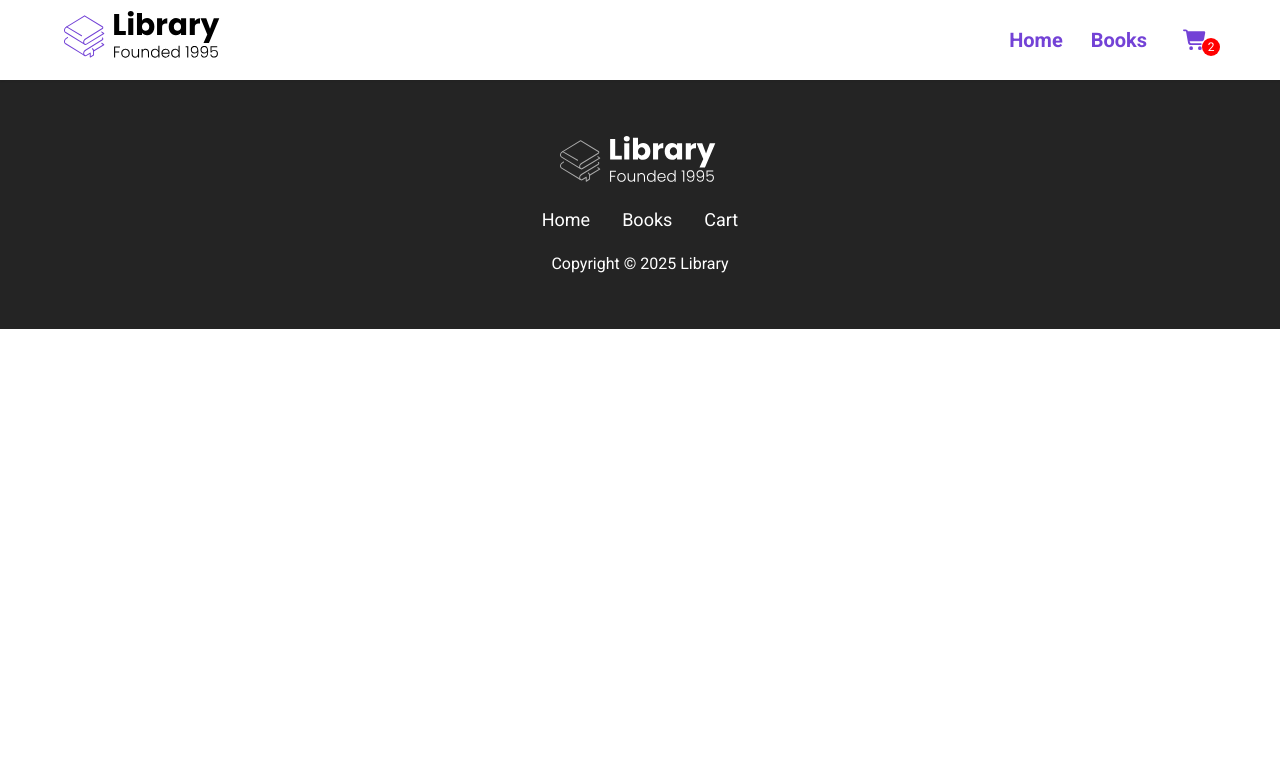
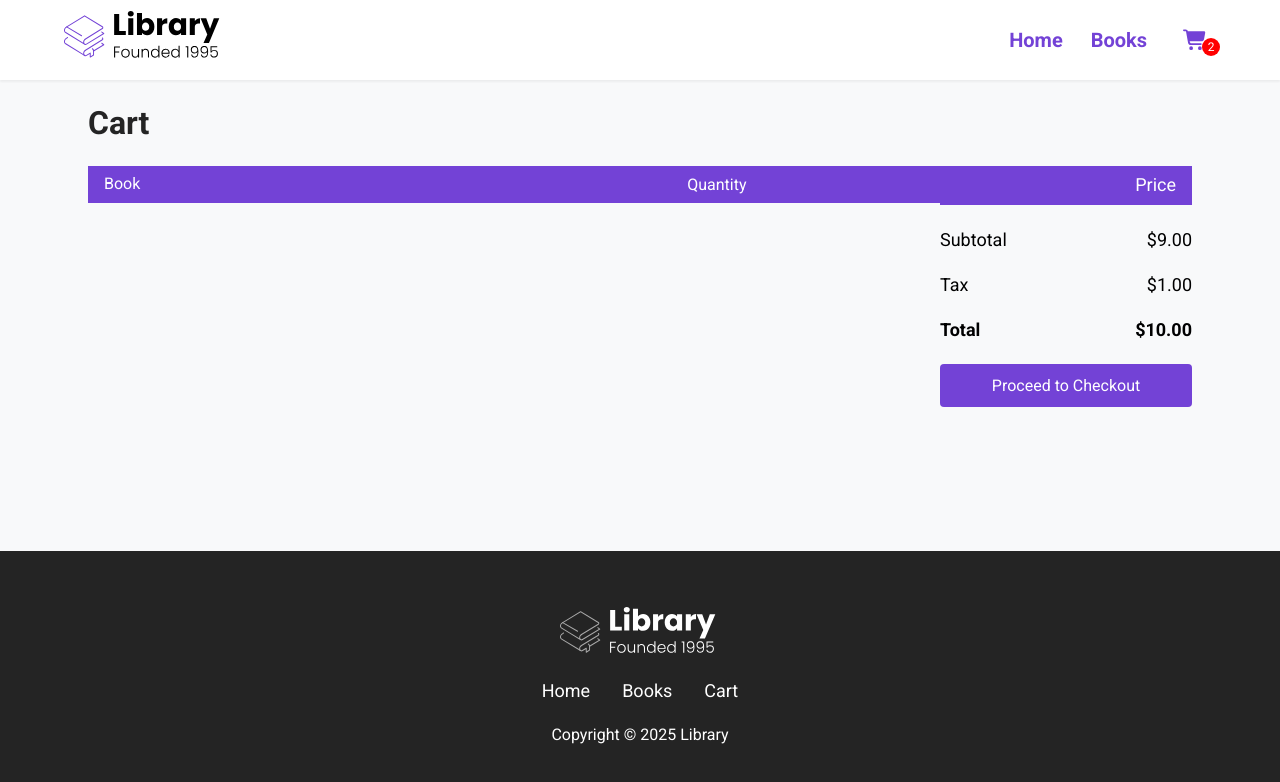
Before and after one commit to Kgithub7/Library, a React (Vite) app in the folder library-react-project/: page /cart in a window 1280 px wide. Shown: the top 782 px of the page. Built offline with nearby package versions, Linux system fonts and the light colour scheme.

Commit message:
Start implementing cart

```diff
--- a/library-react-project/src/App.jsx
+++ b/library-react-project/src/App.jsx
@@ -1,12 +1,34 @@
 import { BrowserRouter as Router, Routes, Route } from "react-router";
+import { useEffect, useState } from "react";
 import { books } from "./data.js";
 import Nav from "./components/Nav.jsx";
 import Home from "./pages/Home.jsx";
 import Footer from "./components/Footer.jsx";
 import Books from "./pages/Books.jsx";
 import BoookInfo from "./pages/BookInfo.jsx";
+import Cart from "./pages/Cart.jsx";
 
 function App() {
+  const [cart, setCart] = useState([]);
+
+  function addToCart(book) {
+    // const duplicateBook = cart.find((item) => item.id === book.id);
+    // if (duplicateBook) {
+    //   setCart(
+    //     cart.map((item) => {
+    //       if (item === duplicateBook)
+    //         return { ...item, quantity: item.quantity + 1 };
+    //       else return item;
+    //     })
+    //   );
+    // } else setCart([...cart, { ...book, quantity: 1 }]);
+    setCart([...cart, book]);
+  }
+
+  useEffect(() => {
+    console.log(cart);
+  }, [cart]);
+
   return (
     <Router>
       <div className="App">
@@ -14,7 +36,13 @@ function App() {
         <Routes>
           <Route path="/" element={<Home />} />
           <Route path="/books" element={<Books books={books} />} />
-          <Route path="/books/:id" element={<BoookInfo books={books} />} />
+          <Route
+            path="/books/:id"
+            element={
+              <BoookInfo books={books} cart={cart} addToCart={addToCart} />
+            }
+          />
+          <Route path="/cart" element={<Cart cart={cart} />} />
         </Routes>
         <Footer />
       </div>
--- a/library-react-project/src/components/Landing.jsx
+++ b/library-react-project/src/components/Landing.jsx
@@ -1,4 +1,3 @@
-import React from "react";
 import HeaderImage from "../assets/Undraw_Books.svg"
 
 function Landing() {
@@ -12,7 +11,7 @@ function Landing() {
               Find your dream book with{" "}
               <span className="purple">Library</span>
             </h2>
-            <a href="#features">
+            <a href="#featured">
               <button className="btn">Browse Books</button>
             </a>
                   </div>
--- a/library-react-project/src/components/ui/Book.jsx
+++ b/library-react-project/src/components/ui/Book.jsx
@@ -1,5 +1,3 @@
-import { FontAwesomeIcon } from "@fortawesome/react-fontawesome";
-import React from "react";
 import { Link } from "react-router";
 import Rating from "./Rating";
 import Price from "./Price";
--- /dev/null
+++ b/library-react-project/src/components/ui/CartItem.jsx
@@ -0,0 +1,29 @@
+import Price from "./Price";
+
+function CartItem({ book }) {
+  return (
+    <div className="cart__item">
+      <div className="cart__book">
+        <img src={book.url} alt="" className="cart__book--img" />
+        <div className="cart__book--info">
+          <span className="cart__book--title">{book.title}</span>
+          <span className="cart__book--price">
+            <Price
+              originalPrice={book.originalPrice}
+              salePrice={book.salePrice}
+            />
+          </span>
+          <button className="cart__book--remove"></button>
+        </div>
+      </div>
+      <div className="cart__quantity">
+        <input type="number" min={0} max={99} className="cart__input" />
+      </div>
+      <div className="cart__total">
+        {(book.salePrice || book.originalPrice).toFixed(2)}
+      </div>
+    </div>
+  );
+}
+
+export default CartItem;
--- a/library-react-project/src/pages/BookInfo.jsx
+++ b/library-react-project/src/pages/BookInfo.jsx
@@ -3,10 +3,20 @@ import { Link, useParams } from "react-router";
 import Rating from "../components/ui/Rating";
 import Price from "../components/ui/Price";
 import Book from "../components/ui/Book";
+import { useState } from "react";
 
-function BoookInfo({ books }) {
+function BoookInfo({ books, cart, addToCart }) {
   const { id } = useParams();
   const book = books.find((book) => +book.id === +id);
+
+  function addBookToCart(book) {
+    addToCart(book);
+  }
+
+  function bookInCart() {
+    return cart.find((book) => +book.id === +id);
+  }
+
   return (
     <div id="books__body">
       <main id="books__main">
@@ -48,7 +58,15 @@ function BoookInfo({ books }) {
                     aliquid magnam distinctio eaque nam autem eos! Facilis.
                   </p>
                 </div>
-                <button className="btn">Add to Cart</button>
+                {bookInCart() ? (
+                  <Link to="/cart" className="btn">
+                    Checkout
+                  </Link>
+                ) : (
+                  <button className="btn" onClick={() => addBookToCart(book)}>
+                    Add to Cart
+                  </button>
+                )}
               </div>
             </div>
           </div>
--- /dev/null
+++ b/library-react-project/src/pages/Cart.jsx
@@ -0,0 +1,51 @@
+import CartItem from "../components/ui/CartItem";
+
+function Cart({ cart }) {
+  return (
+    <div id="books__body">
+      <main id="books__main">
+        <div className="books__container">
+          <div className="row">
+            <div className="book__selected--top">
+              <h2 className="cart__title">Cart</h2>
+            </div>
+            <div className="cart">
+              <div className="cart__header">
+                <span className="cart__book">Book</span>
+                <span className="cart__quantity">Quantity</span>
+                <span className="cart__total">Price</span>
+              </div>
+              <div className="cart__body">
+                {cart.map((book) => (
+                  <CartItem book={book} />
+                ))}
+              </div>
+            </div>
+            <div className="total">
+              <div className="total__item total__sub-total">
+                <span>Subtotal</span>
+                <span>$9.00</span>
+              </div>
+              <div className="total__item total__tax">
+                <span>Tax</span>
+                <span>$1.00</span>
+              </div>
+              <div className="total__item total__price">
+                <span>Total</span>
+                <span>$10.00</span>
+              </div>
+              <button
+                className="btn btn__checkout"
+                onClick={() => alert("Enjoy your purchase!")}
+              >
+                Proceed to Checkout
+              </button>
+            </div>
+          </div>
+        </div>
+      </main>
+    </div>
+  );
+}
+
+export default Cart;
```
Lines whose indentation alone changed are shown as unchanged.
